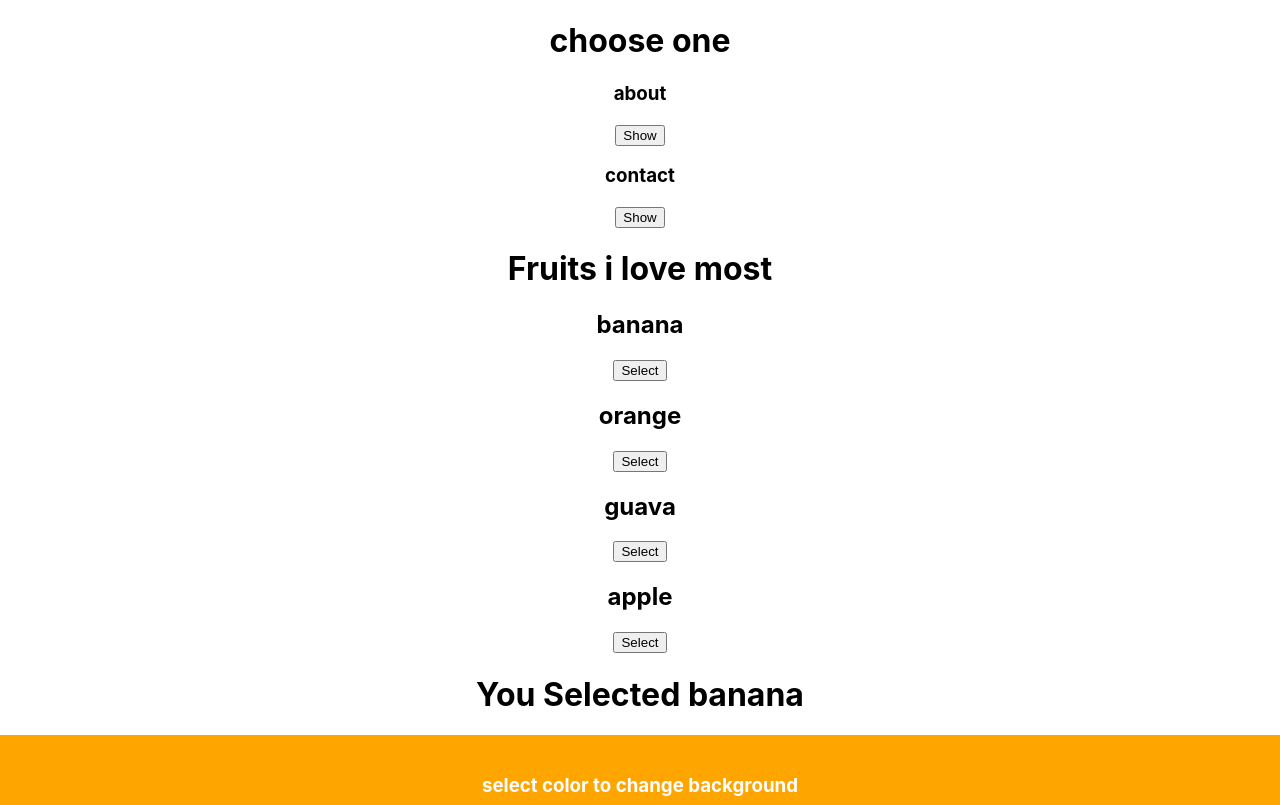
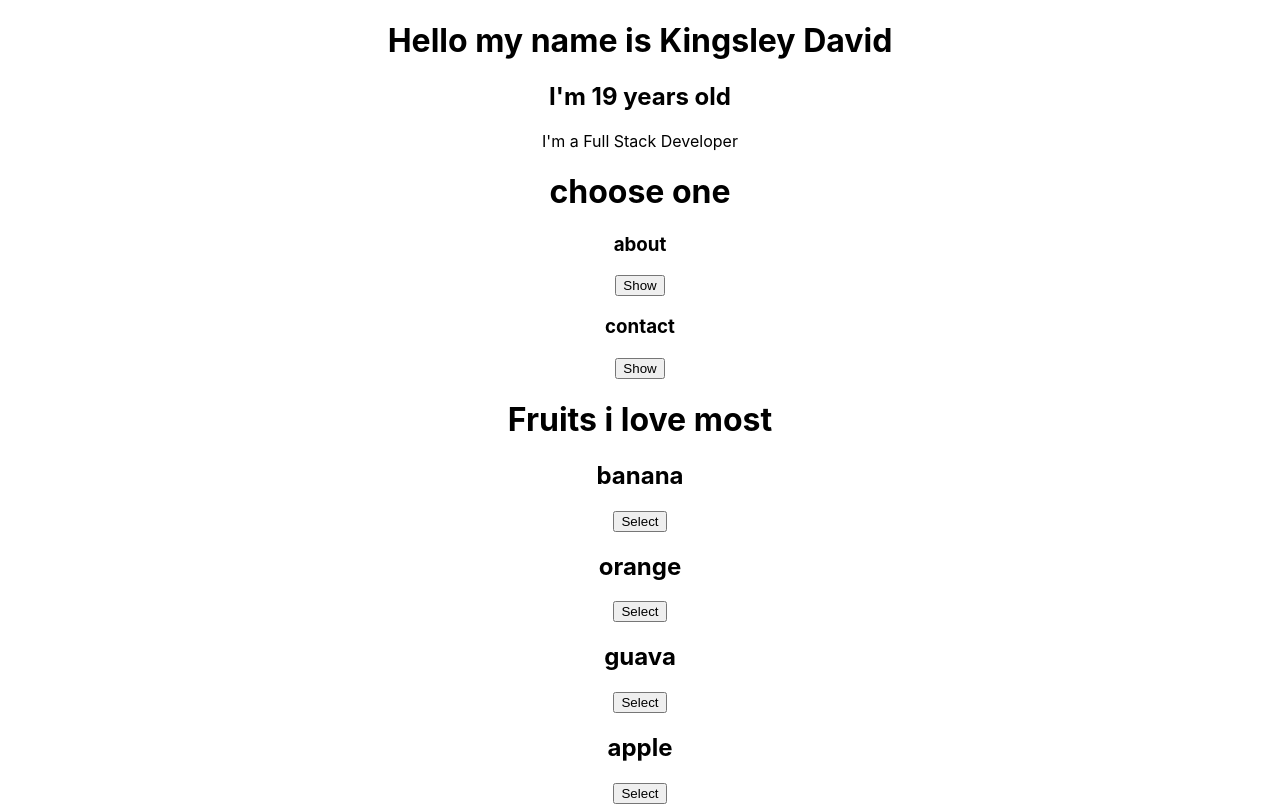
Before and after one commit to Amajuoyichidera/react_documentation, a React (Create React App) app: page / in a window 1280 px wide. Shown: the top 805 px of the page. Built offline with nearby package versions, Linux system fonts and the light colour scheme.

Commit message:
refreshing_react

```diff
--- a/src/App.js
+++ b/src/App.js
@@ -8,6 +8,8 @@ import ConditionalRendering from './components/ConditionalRendering';
 import SimpleTodo from './components/SimpleTodo';
 import SimpleFilter from './components/SimpleFilter';
 import Panel from './components/Panel';
+import UseContextHook from './components/UseContextHook';
+import { myUserContext } from './components/UseContextHook';
 
 function App() {
 
@@ -51,8 +53,19 @@ function App() {
 
     // const [activeIndex, setActiveIndex] = useState(0);
 
+    const myUser = {
+      name: 'Kingsley David',
+      age: 19,
+      occupation: 'Full Stack Developer'
+    }
+
   return (
     <div className="App">
+
+      <myUserContext.Provider value={myUser}>
+        <UseContextHook />
+      </myUserContext.Provider>
+
        <h1>choose one</h1>
       <Panel title='about' description='about me' />
       <Panel title='contact' description='contact me' />
@@ -92,6 +105,7 @@ function App() {
 
       <h1> {user.name} </h1>
       <img src={user.imageUrl} style={ { width: user.imageSize, height: user.imageSize }} />
+
       <div>
        <h1>those marked are food</h1>
        <ConditionalRendering isFood = {true} name='Rice' />
@@ -105,6 +119,7 @@ function App() {
       <Profile isProgrammingLanguage = {true} language = 'python' />
       <Profile isProgrammingLanguage = {false} language = 'Cruz' />
       <Profile isProgrammingLanguage = {true} language = 'Javascript' />
+
       <div>
         <h1>Notable Scientists</h1>
         <PropChallenge  person={{name:'Maria Skłodowska-Curie', profession:'physicist and chemist', awards:'Nobel Prize in Physics, Nobel Prize in Chemistry, Davy Medal, Matteucci Medal',
--- a/src/components/Profile.js
+++ b/src/components/Profile.js
@@ -11,6 +11,7 @@ function Profile({ isProgrammingLanguage, language }) {
     </div>
     )
 
+
   return (
     <div>
         {isProgrammingLanguage ? language + '✔' : language }
--- /dev/null
+++ b/src/components/UseContextHook.js
@@ -0,0 +1,17 @@
+import React from 'react'
+import { createContext, useContext } from 'react'
+
+export const myUserContext = createContext()
+function UseContextHook() {
+    const user = useContext(myUserContext)
+
+  return (
+    <div>
+        <h1>Hello my name is {user.name}</h1>
+        <h2>I'm {user.age} years old</h2>
+        <p>I'm a {user.occupation}</p>
+    </div>
+  )
+}
+
+export default UseContextHook
```
